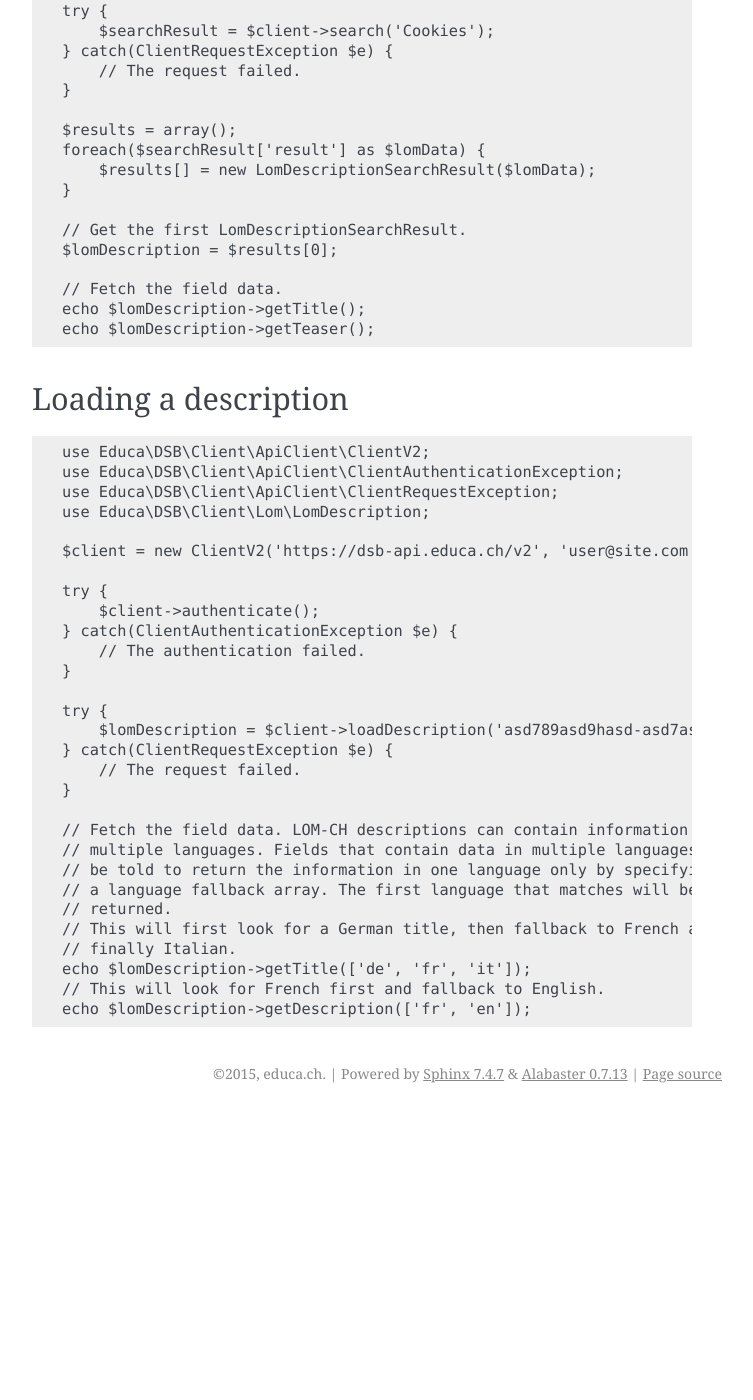
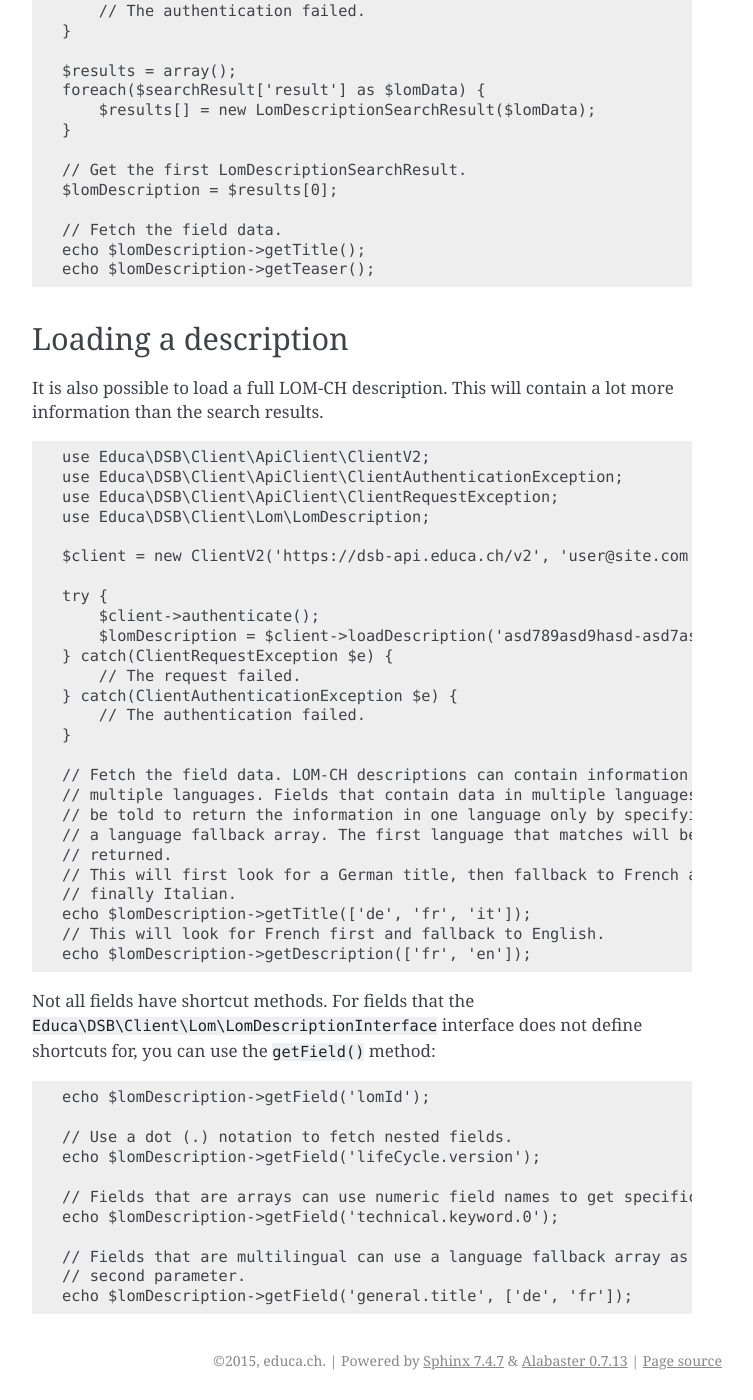
Before and after one commit to educach/dsb-client, a Sphinx documentation site: the page built from docs/quickstart.rst, in a window 1280 px wide and 1400 px high, scrolled down 1328 px. Shown: the whole window, without its empty margins (388-1141 px from the left). Built offline with Sphinx 7.4.7, drawn with Linux system fonts in a browser that asks for light colours; before the commit the page ends 2441 px from its top, so only the background shows below that; some of the changed text lies outside the part shown.

Commit message:
Update the documentation for fetching a description.

```diff
--- a/docs/quickstart.rst
+++ b/docs/quickstart.rst
@@ -45,14 +45,11 @@ Search results are not *LOM-CH* objects, but do contain some of their informatio
 
     try {
         $client->authenticate();
-    } catch(ClientAuthenticationException $e) {
-        // The authentication failed.
-    }
-
-    try {
         $searchResult = $client->search('Cookies');
     } catch(ClientRequestException $e) {
         // The request failed.
+    } catch(ClientAuthenticationException $e) {
+        // The authentication failed.
     }
 
     $results = array();
@@ -70,6 +67,8 @@ Search results are not *LOM-CH* objects, but do contain some of their informatio
 Loading a description
 =====================
 
+It is also possible to load a full LOM-CH description. This will contain a lot more information than the search results.
+
 .. code-block:: php
 
     use Educa\DSB\Client\ApiClient\ClientV2;
@@ -81,14 +80,11 @@ Loading a description
 
     try {
         $client->authenticate();
-    } catch(ClientAuthenticationException $e) {
-        // The authentication failed.
-    }
-
-    try {
         $lomDescription = $client->loadDescription('asd789asd9hasd-asd7asdas-asd897asd978');
     } catch(ClientRequestException $e) {
         // The request failed.
+    } catch(ClientAuthenticationException $e) {
+        // The authentication failed.
     }
 
     // Fetch the field data. LOM-CH descriptions can contain information in
@@ -101,3 +97,19 @@ Loading a description
     echo $lomDescription->getTitle(['de', 'fr', 'it']);
     // This will look for French first and fallback to English.
     echo $lomDescription->getDescription(['fr', 'en']);
+
+Not all fields have shortcut methods. For fields that the ``Educa\DSB\Client\Lom\LomDescriptionInterface`` interface does not define shortcuts for, you can use the ``getField()`` method:
+
+.. code-block:: php
+
+    echo $lomDescription->getField('lomId');
+
+    // Use a dot (.) notation to fetch nested fields.
+    echo $lomDescription->getField('lifeCycle.version');
+
+    // Fields that are arrays can use numeric field names to get specific items.
+    echo $lomDescription->getField('technical.keyword.0');
+
+    // Fields that are multilingual can use a language fallback array as the
+    // second parameter.
+    echo $lomDescription->getField('general.title', ['de', 'fr']);
```
